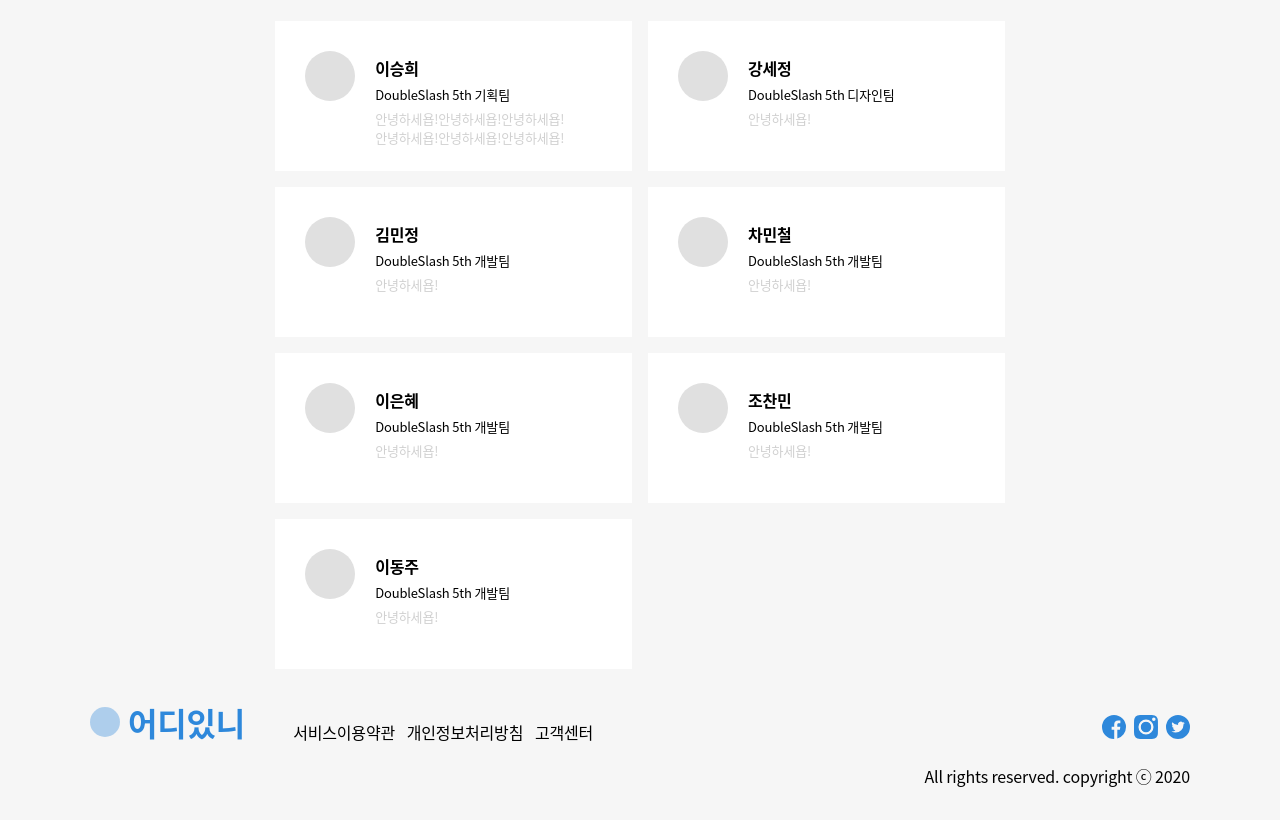
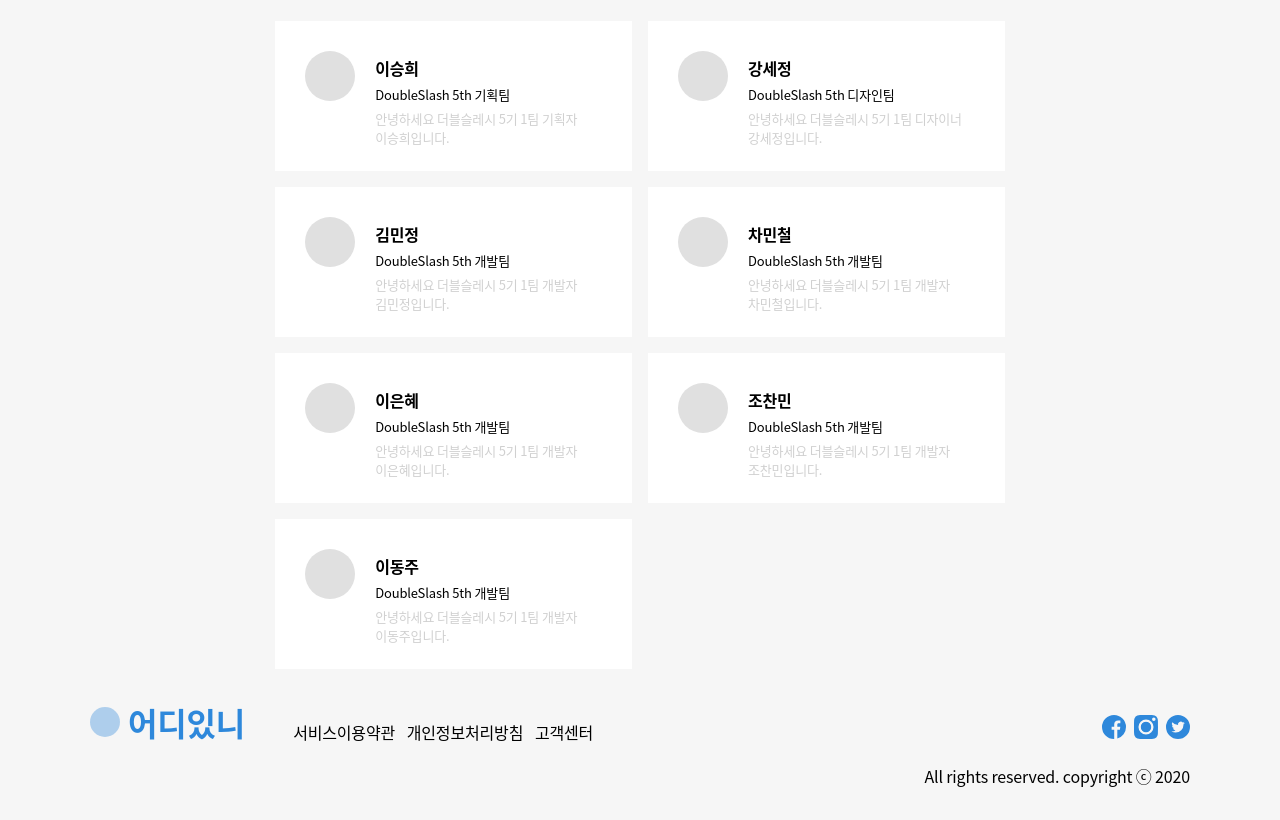
Before and after one commit to Double-Slash/5th-mini-team1-web, a Vue app in the folder front/: page /about in a window 1280 px wide. Shown: the part 512-1332 px from the top of the page. Built offline with nearby package versions, Linux system fonts and the light colour scheme.

Commit message:
AboutMain.vue 수정

```diff
--- a/front/src/views/AboutMain.vue
+++ b/front/src/views/AboutMain.vue
@@ -32,46 +32,46 @@ export default {
     return {
       develInfo: [
         {
-          img: 'profile.png',
+          img: 'profile.svg',
           name: '이승희',
           group: 'DoubleSlash 5th 기획팀',
-          content: '안녕하세욥!안녕하세욥!안녕하세욥!안녕하세욥!안녕하세욥!안녕하세욥!',
+          content: '안녕하세요 더블슬레시 5기 1팀 기획자 이승희입니다.',
         },
         {
-          img: 'profile.png',
+          img: 'profile2.svg',
           name: '강세정',
           group: 'DoubleSlash 5th 디자인팀',
-          content: '안녕하세욥!',
+          content: '안녕하세요 더블슬레시 5기 1팀 디자이너 강세정입니다.',
         },
         {
-          img: 'profile.png',
+          img: 'profile3.svg',
           name: '김민정',
           group: 'DoubleSlash 5th 개발팀',
-          content: '안녕하세욥!',
+          content: '안녕하세요 더블슬레시 5기 1팀 개발자 김민정입니다.',
         },
         {
-          img: 'profile.png',
+          img: 'profile4.svg',
           name: '차민철',
           group: 'DoubleSlash 5th 개발팀',
-          content: '안녕하세욥!',
+          content: '안녕하세요 더블슬레시 5기 1팀 개발자 차민철입니다.',
         },
         {
-          img: 'profile.png',
+          img: 'profile5.svg',
           name: '이은혜',
           group: 'DoubleSlash 5th 개발팀',
-          content: '안녕하세욥!',
+          content: '안녕하세요 더블슬레시 5기 1팀 개발자 이은혜입니다.',
         },
         {
-          img: 'profile.png',
+          img: 'profile6.svg',
           name: '조찬민',
           group: 'DoubleSlash 5th 개발팀',
-          content: '안녕하세욥!',
+          content: '안녕하세요 더블슬레시 5기 1팀 개발자 조찬민입니다.',
         },
         {
-          img: 'profile.png',
+          img: 'profile7.svg',
           name: '이동주',
           group: 'DoubleSlash 5th 개발팀',
-          content: '안녕하세욥!',
+          content: '안녕하세요 더블슬레시 5기 1팀 개발자 이동주입니다.',
         },
       ],
     };
```
